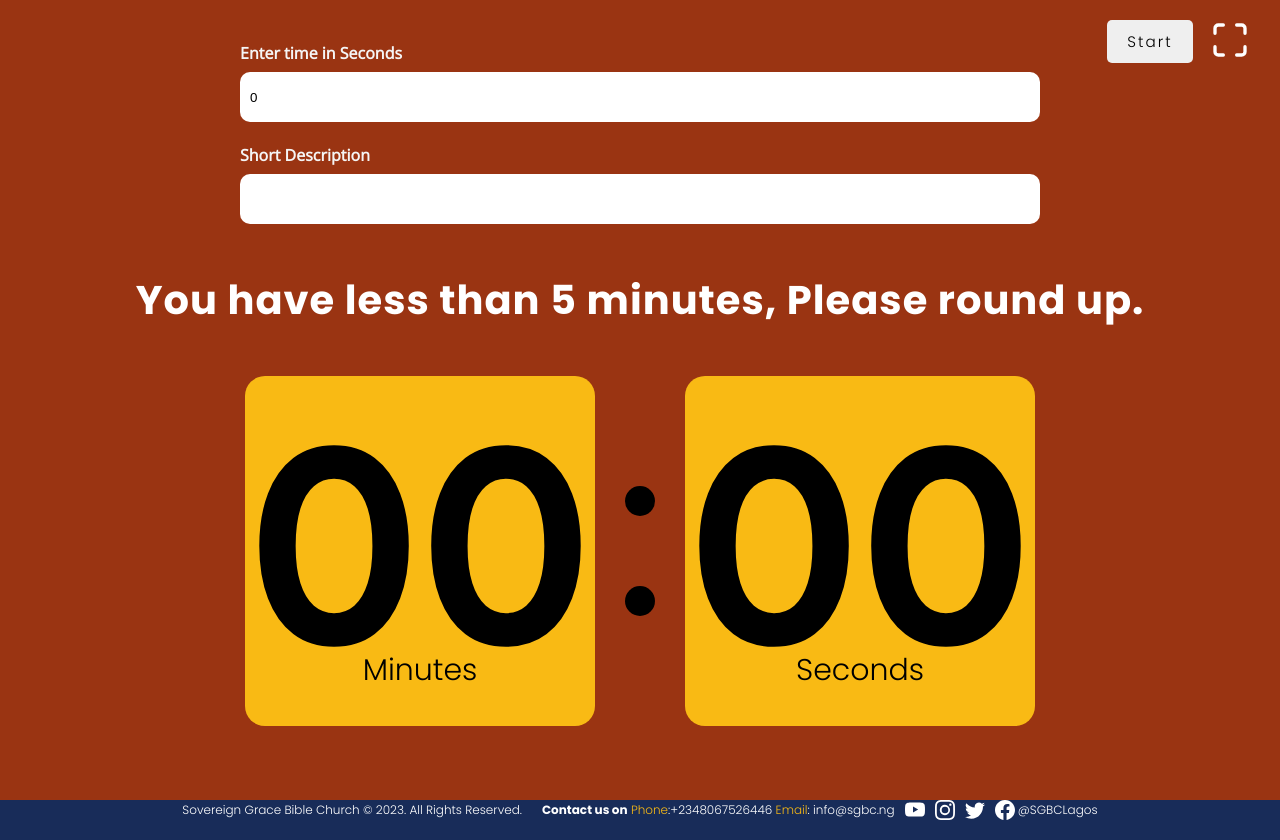
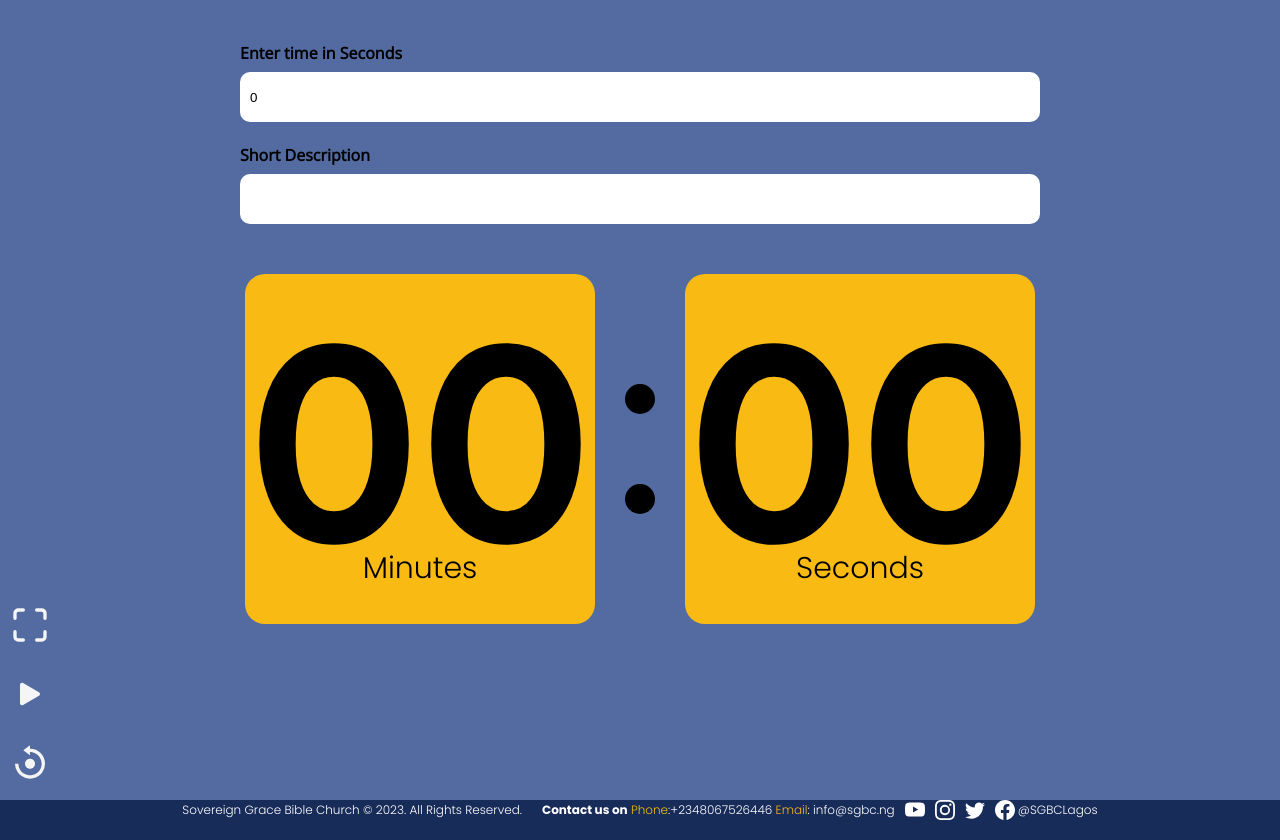
Before and after one commit to lagossgbc/LagosBibleConference, a Next.js app: page /timer in a window 1280 px wide. Built offline with nearby package versions, Linux system fonts and the light colour scheme; what react-google-recaptcha-v3 would draw is missing.

Commit message:
work on timer UI

```diff
--- a/layout/footer/Footer.tsx
+++ b/layout/footer/Footer.tsx
@@ -4,6 +4,7 @@ import Image from "next/image";
 import Social from "./Social";
 
 import classes from "./Footer.module.scss";
+import Link from "next/link";
 
 const Footer = () => {
   return (
@@ -25,8 +26,11 @@ const Footer = () => {
       </div>
       <div className={classes.Bottom}>
         <p className={classes.Base}>
-          Sovereign Grace Bible Church © {new Date().getFullYear()}. All Rights
-          Reserved.
+          Sovereign Grace{" "}
+          <Link href="/timer" target="_blank">
+            Bible
+          </Link>{" "}
+          Church © {new Date().getFullYear()}. All Rights Reserved.
         </p>
 
         <div className={classes.Group1}>
--- a/pages/timer/MaximizeBtn.tsx
+++ b/pages/timer/Controls.tsx
@@ -1,18 +1,21 @@
 import { useEffect } from "react";
 import { FiMaximize, FiMinimize } from "react-icons/fi";
-import Button from "../../components/form/Button";
+import { BsFillPlayFill, BsPauseCircle } from "react-icons/bs";
+import { BiReset } from "react-icons/bi";
 
 interface IProps {
   isMaximized: any;
   setIsMaximized: React.Dispatch<React.SetStateAction<boolean>>;
   TimerStarted: boolean;
   setTimerStarted: React.Dispatch<React.SetStateAction<boolean>>;
+  reset: any;
 }
-const MaximizeBtn: React.FC<IProps> = ({
+const Controls: React.FC<IProps> = ({
   isMaximized,
   setIsMaximized,
   TimerStarted,
   setTimerStarted,
+  reset,
 }) => {
   const toggleMaximize = () => {
     if (!isMaximized) {
@@ -65,24 +68,36 @@ const MaximizeBtn: React.FC<IProps> = ({
     <div
       style={{
         position: "absolute",
-        right: "3rem",
+        left: "1rem",
+        bottom: "1rem",
         display: "flex",
-        width: "15rem",
+        flexDirection: "column",
+        width: "30rem",
         justifyContent: "center",
-        alignItems: "center",
-        gap: "5rem",
+        alignItems: "right",
+        gap: "2rem",
+        zIndex: 2000,
       }}
     >
-      <Button
-        size="small"
-        text={TimerStarted ? "Pause" : "Start"}
-        onClick={() => setTimerStarted((prev) => !prev)}
-      />
       <div onClick={toggleMaximize}>
-        {isMaximized ? <FiMinimize /> : <FiMaximize />}
+        {isMaximized ? (
+          <FiMinimize title="Minimize" />
+        ) : (
+          <FiMaximize title="Maximize" />
+        )}
+      </div>
+      <div onClick={() => setTimerStarted((prev) => !prev)}>
+        {TimerStarted ? (
+          <BsPauseCircle title="Pause" />
+        ) : (
+          <BsFillPlayFill title="Start" />
+        )}
+      </div>
+      <div onClick={reset}>
+        <BiReset title="Reset" />
       </div>
     </div>
   );
 };
 
-export default MaximizeBtn;
+export default Controls;
--- a/pages/timer/Timer.module.scss
+++ b/pages/timer/Timer.module.scss
@@ -16,11 +16,8 @@
   }
 
   svg {
-    position: absolute;
-    right: 0rem;
-    top: 1rem;
+    color: whitesmoke;
     font-size: 4rem;
-    color: white;
   }
 }
 
@@ -103,4 +100,20 @@
   color: white;
   font-size: 4rem;
   padding: 0 2rem;
+
+  &.TimeUp {
+    animation: pulse infinite 1000ms;
+  }
 }
+
+@keyframes pulse {
+  0% {
+    font-size: 5rem;
+  }
+  50% {
+    font-size: 7rem;
+  }
+  100% {
+    font-size: 5rem;
+  }
+}
--- a/pages/timer/index.tsx
+++ b/pages/timer/index.tsx
@@ -1,13 +1,14 @@
 import { useEffect, useState } from "react";
 import { quicksand } from "../../fonts";
 
-import MaximizeBtn from "./MaximizeBtn";
+import Controls from "./Controls";
 import TimerForm from "./TimerForm";
 
 import classes from "./Timer.module.scss";
 
 const CountDown = () => {
   const [TimerStarted, setTimerStarted] = useState(false);
+  const [Reset, setReset] = useState(true);
   const [Description, setDescription] = useState("");
   const [TimeInMinutes, setTimeInMinutes] = useState(0);
   const [isMaximized, setIsMaximized] = useState(false);
@@ -27,16 +28,34 @@ const CountDown = () => {
     return () => clearInterval(timer);
   }, [TimerStarted]);
 
+  const startTimer = () => {
+    if (minutes == 0 && seconds == 0) return;
+    setReset(false);
+    setTimerStarted((prev) => !prev);
+  };
+
+  const reset = () => {
+    setTimeInMinutes(0);
+    setReset(true);
+    setTimerStarted(false);
+  };
+
   const minutes = Math.floor(TimeInMinutes / 60);
   const seconds = TimeInMinutes % 60;
+  const TimeUp = minutes == 0 && seconds == 0 && !Reset;
 
   return (
-    <div className={`${classes.Outside} ${minutes < 5 ? classes.RoundUp : ""}`}>
-      <MaximizeBtn
+    <div
+      className={`${classes.Outside} ${
+        minutes < 5 && !Reset ? classes.RoundUp : ""
+      }`}
+    >
+      <Controls
         isMaximized={isMaximized}
         setIsMaximized={setIsMaximized}
-        setTimerStarted={setTimerStarted}
+        setTimerStarted={startTimer}
         TimerStarted={TimerStarted}
+        reset={reset}
       />
       <TimerForm
         TimeInMinutes={TimeInMinutes}
@@ -47,8 +66,10 @@ const CountDown = () => {
         setTimerStarted={setTimerStarted}
         style={isMaximized || TimerStarted ? { display: "none" } : {}}
       />
-      <h3 className={classes.Lead}>
-        {minutes < 5
+      <h3 className={`${classes.Lead} ${TimeUp ? classes.TimeUp : ""}`}>
+        {TimeUp
+          ? "Time Up!!!"
+          : minutes < 5 && !Reset
           ? "You have less than 5 minutes, Please round up."
           : Description}
       </h3>
```
